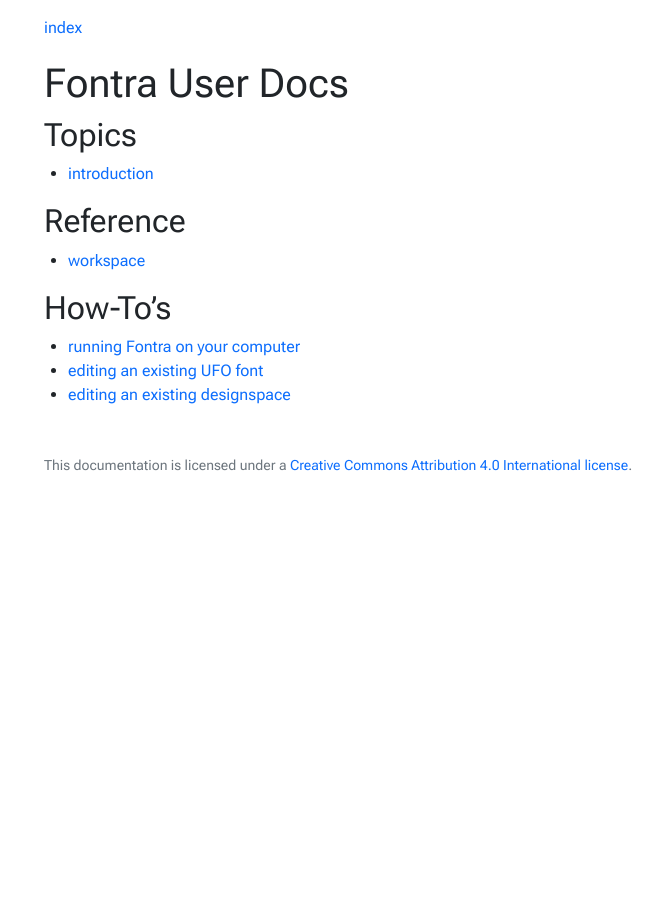
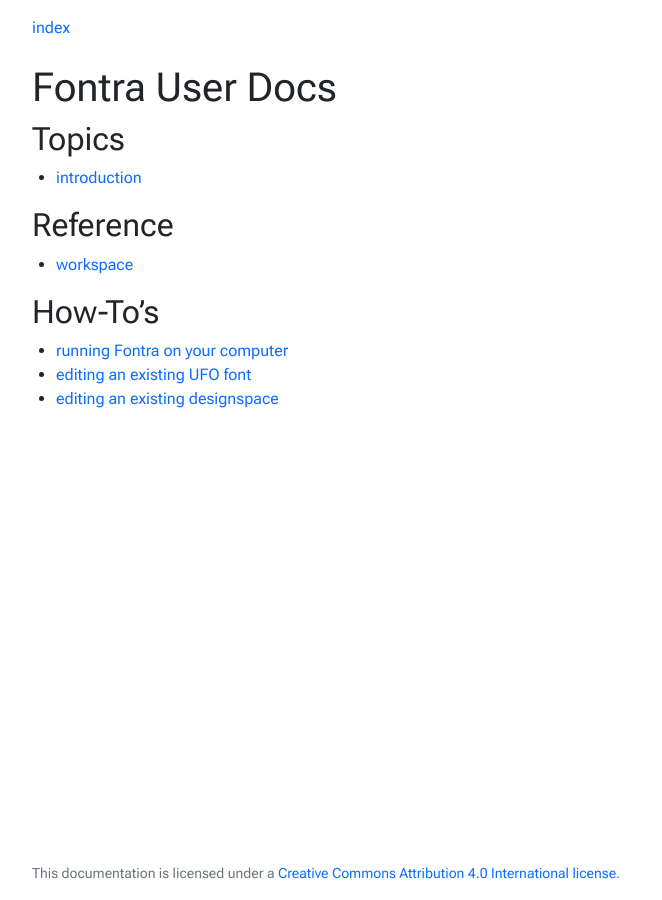
Before and after one commit to googlefonts/fontra-docs, a Jekyll site: the page built from index.md, in a window 1280 px wide. Shown: the whole page, without its empty margins (140-802 px from the left). Built offline with Jekyll 4.4.1, drawn with Linux system fonts in a browser that asks for light colours; nearby versions of some CDN libraries.

Commit message:
making footer stick + template/css tweaks

```diff
--- /dev/null
+++ b/_includes/footer.html
@@ -0,0 +1,7 @@
+<footer class='footer mt-auto'>
+  <div class='container'>
+    <p class='small text-muted'>
+      This documentation is licensed under a <a href='https://creativecommons.org/licenses/by/4.0/'>Creative Commons Attribution 4.0 International license</a>.
+    </p>
+  </div>
+</footer>
--- /dev/null
+++ b/_includes/header.html
@@ -0,0 +1,9 @@
+<nav id='navbar-main' class="navbar">
+  <div class="container">
+    <ul class="navbar-nav">
+      <li class="nav-item">
+        <a class="nav-link" href="{{ site.url }}">index</a>
+      </li>
+    </ul>
+  </div>
+</nav>
--- a/_layouts/default.html
+++ b/_layouts/default.html
@@ -1,5 +1,5 @@
 <!DOCTYPE html>
-<html lang="en">
+<html lang="en" class="h-100">
 
 <head>
   <meta charset="utf-8">
@@ -35,51 +35,16 @@
   {% endif %}
 </head>
 
-<body {% if page.class %}class='{{page.class}}'{% endif %}>
-
-  <nav id='navbar-main' class="navbar">
-    <div class="container mx-auto px-md-4">
-      <ul class="navbar-nav">
-        <li class="nav-item">
-          <a class="nav-link" href="{{ site.url }}">index</a>
-        </li>
-      </ul>
-    </div>
-  </nav>
-
-  <main>
-    <div class="container mx-auto px-md-4 bg-white">
-      <div class='row'>
-        <h1 class='col-12 mt-sm-1'>{{ page.title }}</h1>
-        {% comment %}
-        {% if page.collection %}
-          {% if prev_url or next_url %}
-            <nav class='col-sm-3 mt-sm-2'>
-              <ul class="pagination float-sm-end">
-                {% if prev_url %}
-                  <li class="page-item">
-                    <a class="page-link" href="{{ site.url }}/{{prev_url}}" class="prev" title='{{ prev_title }}'>&laquo;</a>
-                  </li>
-                {% endif %}
-                {% if next_url %}
-                  <li class="page-item">
-                    <a class="page-link" href="{{ site.url }}/{{next_url}}" class="next" title='{{ next_title }}'>&raquo;</a>
-                  </li>
-                {% endif %}
-              </ul>
-            </nav>
-          {% endif %}
-        {% endif %}
-        {% endcomment %}
-      </div>
+<body class='d-flex flex-column h-100'>
+  {% include header.html %}
+  <main class='flex-shrink-0'>
+    <div class="container pt-1 mb-5">
+      <h1 class='col-12 mt-sm-1'>{{ page.title }}</h1>
       {{ content }}
     </div>
   </main>
-  <footer class="container mx-auto px-auto px-md-4 mt-5 mb-4">
-    <p class='small text-muted'>
-     This documentation is licensed under a <a href='https://creativecommons.org/licenses/by/4.0/'>Creative Commons Attribution 4.0 International license</a>.
-    </p>
-  </footer>
+  {% include footer.html %}
+
 </body>
 
 </html>
```
Also changed, not shown: introduction.md (+6 -2 lines).
